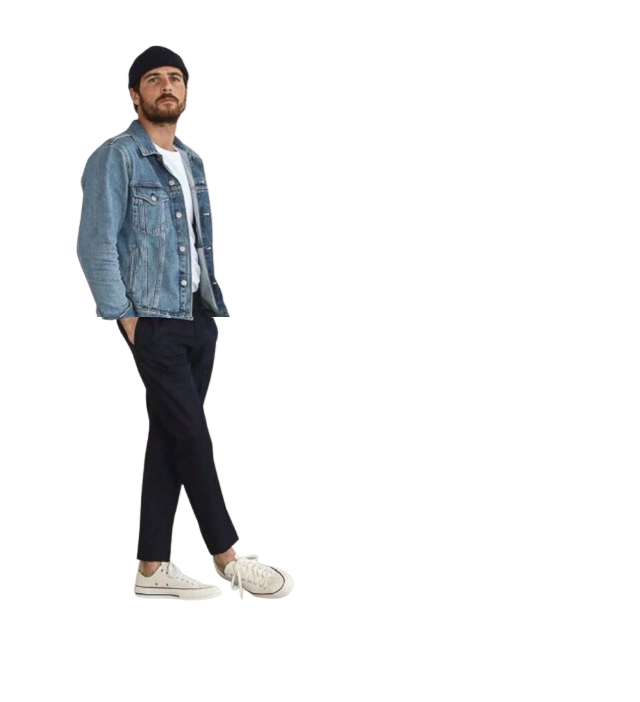
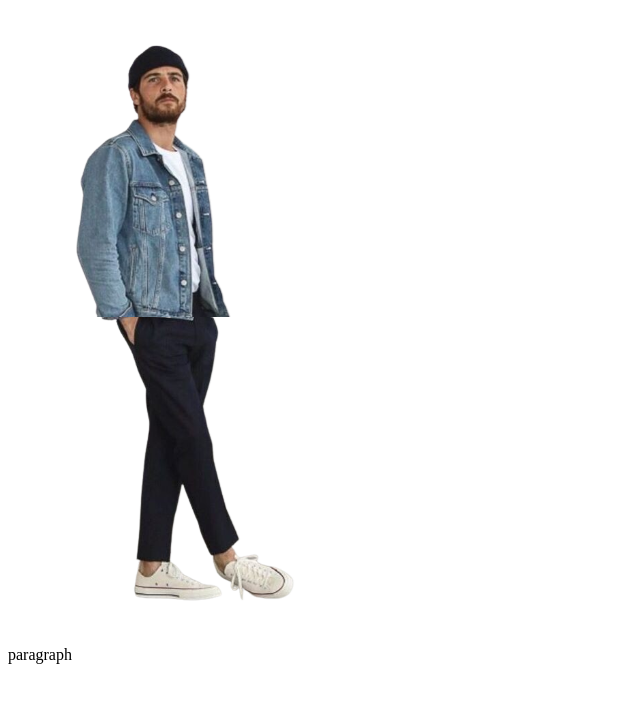
Before and after one commit to Nursadyk/first-GitHub-project, a plain HTML site: page index.html in a window 1280 px wide. Shown: the whole page, without its empty margins (0-640 px from the left). Drawn offline with Linux system fonts and the light colour scheme.

Commit message:
add new p tag

```diff
--- a/index.html
+++ b/index.html
@@ -28,6 +28,7 @@
       </div>
       <div class="bottom">
         <img src="manb.png" alt="" />
+        <p class="paragrapg">paragraph</p>
       </div>
     </div>
   </body>
```
